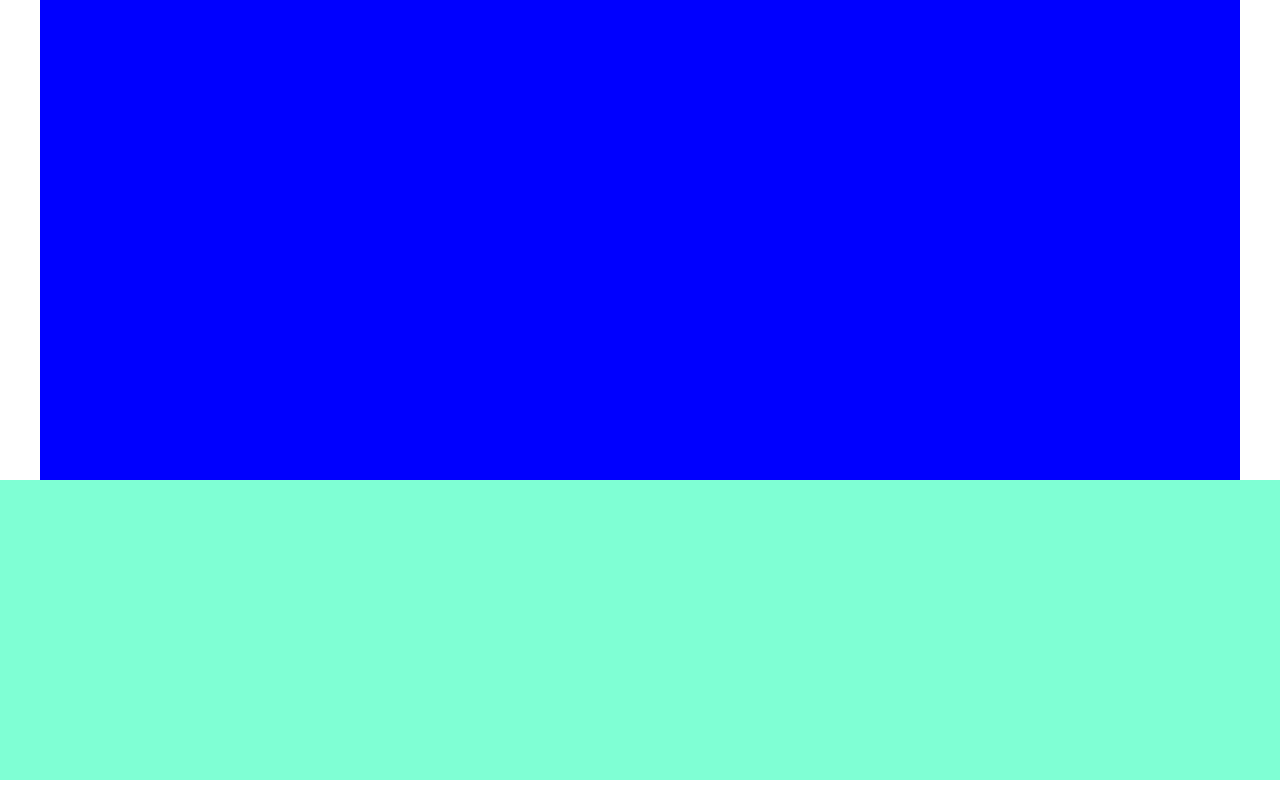
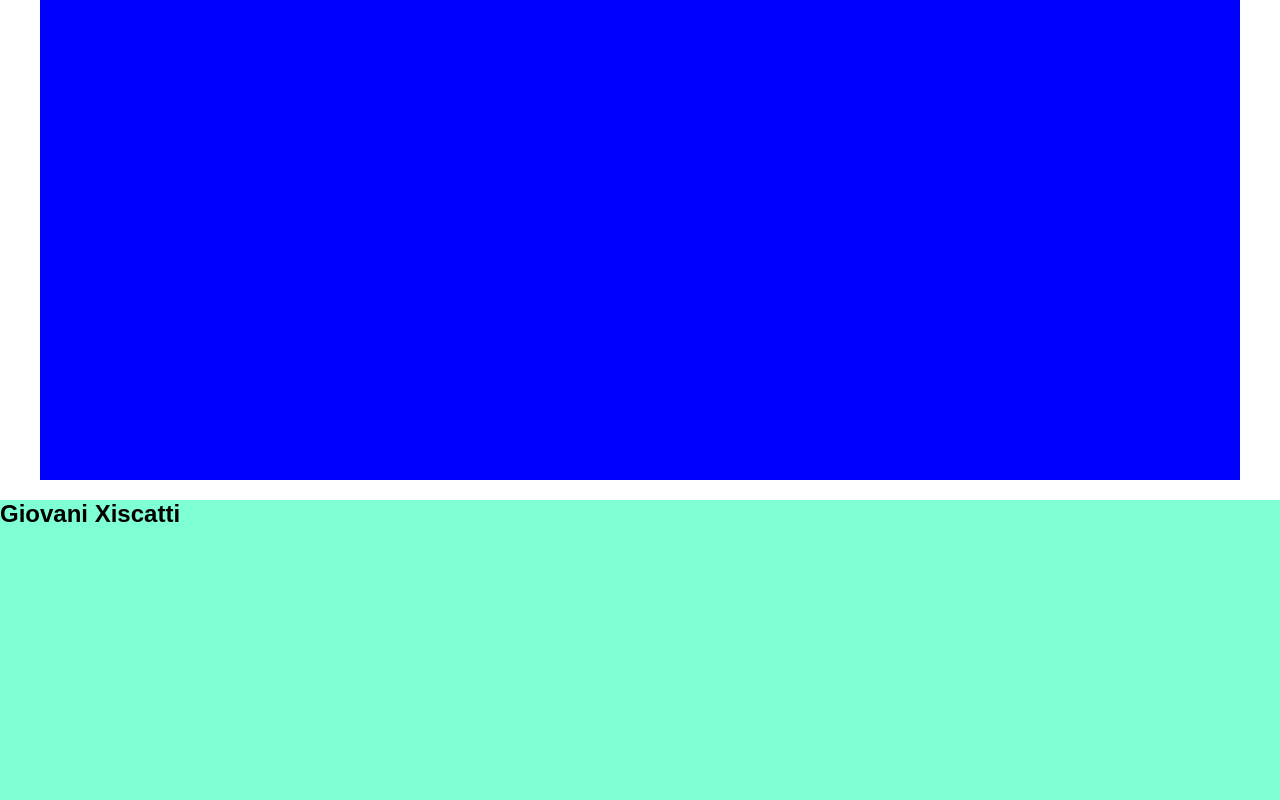
Before and after one commit to gix8/aula6_2m, a plain HTML site: page contato.html in a window 1280 px wide. Shown: the part 720-1520 px from the top of the page. Drawn offline with Linux system fonts and the light colour scheme.

Commit message:
alterado footer em teste do contato.html

```diff
--- a/contato.html
+++ b/contato.html
@@ -68,6 +68,10 @@
     </main>
     <footer>
 
+        <h2>
+            Giovani Xiscatti
+        </h2>
+
 
     </footer>
 </body>
```
